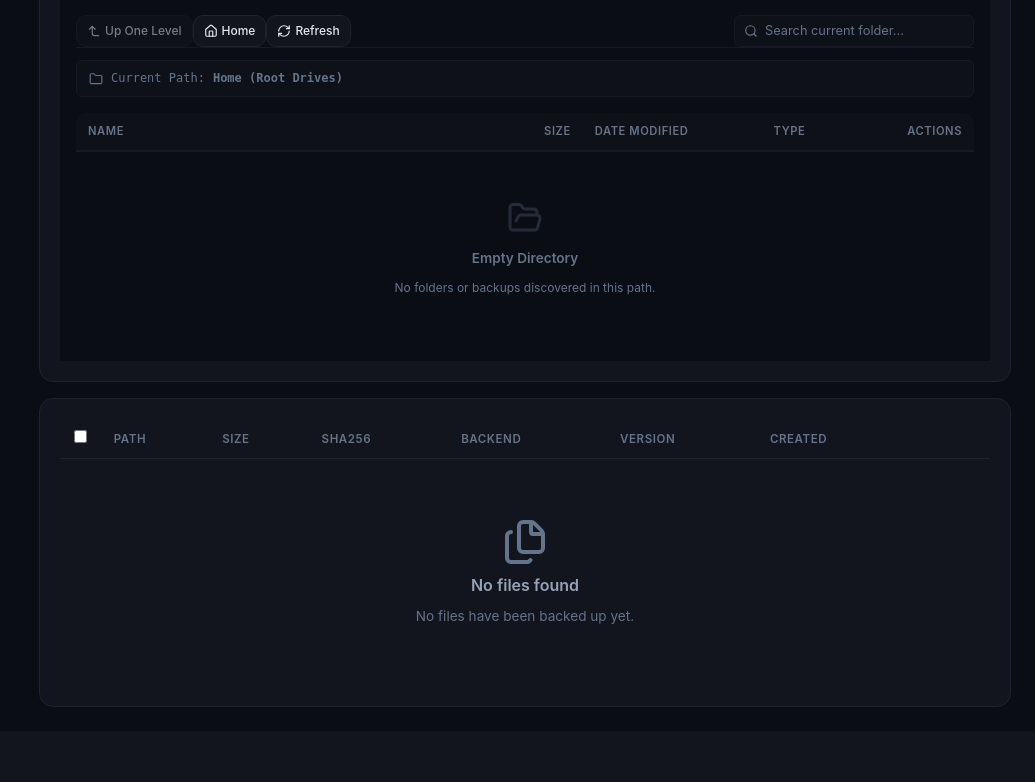
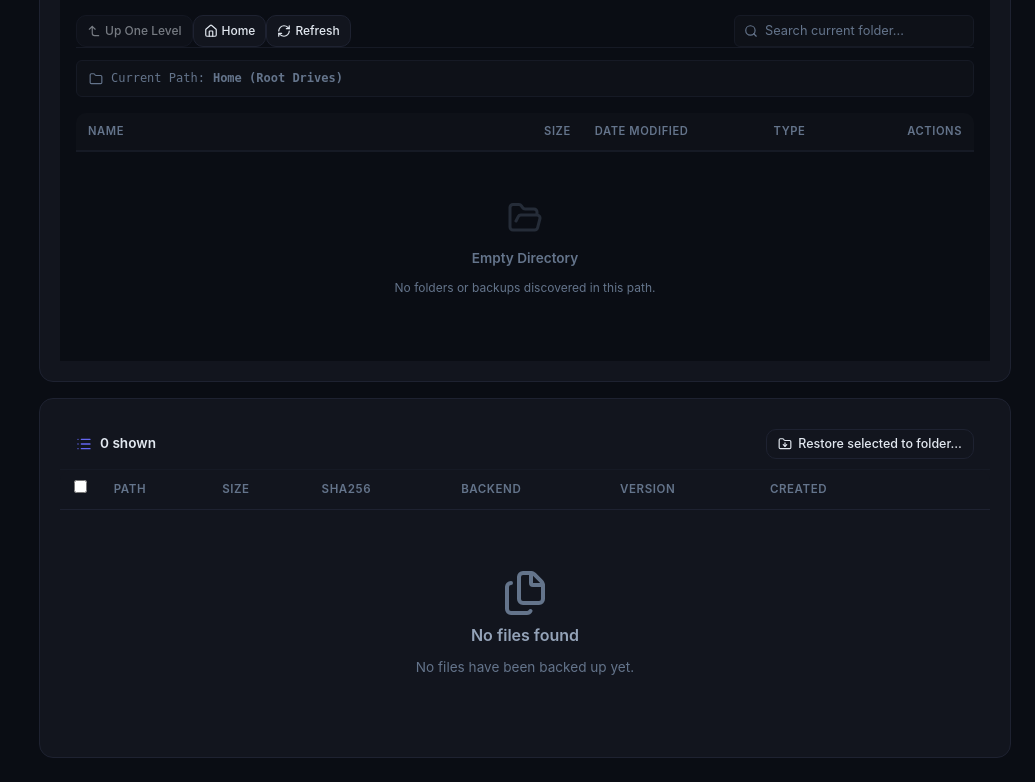
Before and after one commit to maruf5bd/backupme, a FastAPI app: template backupme/web/templates/files.html in a window 1280 px wide. Shown: the part 839-1621 px from the top of the page, without its empty margins (245-1280 px from the left). Before the commit the page ends 1546 px from the top, so only its background shows below. Run offline with FastAPI, Linux system fonts and the light colour scheme; the template is opened without the code that fills it, so the values that code supplies are empty; parts of the project's set-up code (start-up, migrations or seed data) failed here and were passed over; some libraries are stand-ins or nearby versions.

Commit message:
feat(web): restore search results to a folder - POST /api/restore/files + files-page buttons
The search-results table (and the bulk-selection bar) gained 'Restore all results to folder' / 'Restore selected to folder': an explicit id set is restored to a server-side folder through the existing background worker, with the live SSE progress card. The worker now takes prepared rows; /api/restore/all keeps its contract via a shared row-selector. Duplicate ids collapse, multiple versions of one path restore once (latest id wins), unknown/soft-deleted ids are skipped and reported.

Tests: tests/test_web_restore_files.py (real restores + skips + version dedupe + 400s + 409 while running).

```diff
--- a/backupme/web/routes/files.py
+++ b/backupme/web/routes/files.py
@@ -1,7 +1,8 @@
-"""File routes (backlog B05): listing, browse, tree, restore-all, download,
-preview, upload, delete, versions, verify, replication detail.
+"""File routes (backlog B05): listing, browse, tree, restore-all,
+restore-by-ids, download, preview, upload, delete, versions, verify,
+replication detail.
 
-The restore-all worker writes its progress into the shared _restore_state
+The restore workers write their progress into the shared _restore_state
 dict from routes/common.py, which /api/restore/status and the SSE stream read.
 """
 import asyncio
@@ -197,25 +198,42 @@ def register(app, ctx):
         except Exception as e:
             return JSONResponse({"error": str(e)}, status_code=500)
 
-    # ── Restore All Files ────────────────────────────────────
+    # ── Restore ──────────────────────────────────────────────
 
-    def _restore_worker(source_root: str, dest_path: str, path_filter: str):
+    def _select_restore_rows(source_root: str, path_filter: str):
+        """Index rows under a source root (optionally one subfolder), with
+        the subfolder prefix stripped so the worker restores relative to it."""
         rows = db.execute(
             "SELECT id, relative_path, sha256, size FROM files WHERE source_root = ? AND deleted_at IS NULL ORDER BY relative_path",
             (source_root,),
         ).fetchall()
-
-        # Filter to specific subfolder if given
+        sep = os.sep
         files = []
-        sep = os.sep
         for r in rows:
             rel = r["relative_path"]
             if path_filter:
                 # Match exact directory: "DCIM" should match "DCIM/photo.jpg" but not "DCIM2/photo.jpg"
                 if not (rel == path_filter or rel.startswith(path_filter + sep) or rel.startswith(path_filter + "\\")):
                     continue
-            files.append(dict(r))
+                if rel.startswith(path_filter + sep) or rel.startswith(path_filter + "\\"):
+                    rel = rel[len(path_filter)+1:].lstrip("\\/")
+                elif rel == path_filter:
+                    rel = os.path.basename(rel)
+            files.append({"id": r["id"], "relative_path": rel})
+        return files
 
+    def _start_restore(files: list, dest_path: str, source_label: str):
+        with _restore_lock:
+            _restore_state.update({
+                "running": False, "source_root": source_label, "dest_path": dest_path,
+                "total": len(files), "done": 0, "errors": 0, "current": "",
+                "error_list": [], "completed": False,
+            })
+        start_daemon_thread(_restore_worker, files, dest_path)
+        return {"status": "started", "source_root": source_label,
+                "dest_path": dest_path, "restoring": len(files)}
+
+    def _restore_worker(files: list, dest_path: str):
         with _restore_lock:
             _restore_state["total"] = len(files)
             _restore_state["running"] = True
@@ -224,12 +242,6 @@ def register(app, ctx):
         dest = Path(dest_path)
         for f in files:
             rel = f["relative_path"]
-            # If path_filter, strip the prefix so files restore relative to the subfolder
-            if path_filter:
-                if rel.startswith(path_filter + sep) or rel.startswith(path_filter + "\\"):
-                    rel = rel[len(path_filter)+1:].lstrip("\\/")
-                elif rel == path_filter:
-                    rel = os.path.basename(rel)
             # Defense in depth: the index is expected to hold clean relative
             # paths (scan + sanitize_member enforce this), but a poisoned or
             # legacy row must not write outside the restore destination.
@@ -278,15 +290,52 @@ def register(app, ctx):
             if _restore_state["running"]:
                 return JSONResponse({"error": "A restore is already running"}, status_code=409)
 
-        # Reset state
+        files = _select_restore_rows(source_root, path_filter)
+        return JSONResponse(_start_restore(files, dest_path, source_root))
+
+    @app.post("/api/restore/files")
+    async def api_restore_files(data: dict = Body(...)):
+        """Restore an explicit set of file ids (e.g. search results) to a
+        server-side folder. Duplicate ids collapse; multiple versions of the
+        same relative_path restore once with the latest version winning;
+        unknown or soft-deleted ids are skipped and reported."""
+        dest_path = data.get("dest_path", "").strip()
+        raw_ids = data.get("file_ids") or []
+        if not isinstance(raw_ids, list) or not raw_ids:
+            return JSONResponse(
+                {"error": "file_ids (non-empty list) and dest_path required"}, status_code=400)
+        try:
+            ids = sorted({int(x) for x in raw_ids})
+        except (TypeError, ValueError):
+            return JSONResponse({"error": "file_ids must be integers"}, status_code=400)
+        if not dest_path:
+            return JSONResponse({"error": "dest_path required"}, status_code=400)
+
         with _restore_lock:
-            _restore_state.update({
-                "running": False, "source_root": source_root, "dest_path": dest_path,
-                "total": 0, "done": 0, "errors": 0, "current": "", "error_list": [], "completed": False,
-            })
+            if _restore_state["running"]:
+                return JSONResponse({"error": "A restore is already running"}, status_code=409)
 
-        start_daemon_thread(_restore_worker, source_root, dest_path, path_filter)
-        return JSONResponse({"status": "started", "source_root": source_root, "dest_path": dest_path})
+        # Chunked IN() keeps the query under SQLite's variable limit for
+        # arbitrary user-selected id sets; latest id per path wins.
+        best = {}
+        for chunk_start in range(0, len(ids), 500):
+            chunk = ids[chunk_start:chunk_start + 500]
+            marks = ",".join("?" for _ in chunk)
+            rows = db.execute(
+                f"SELECT id, relative_path FROM files WHERE id IN ({marks}) AND deleted_at IS NULL",
+                chunk,
+            ).fetchall()
+            for r in rows:
+                prev = best.get(r["relative_path"])
+                if prev is None or r["id"] > prev["id"]:
+                    best[r["relative_path"]] = {"id": r["id"], "relative_path": r["relative_path"]}
+        files = sorted(best.values(), key=lambda d: d["relative_path"])
+        if not files:
+            return JSONResponse(
+                {"error": f"none of the {len(ids)} id(s) are live files"}, status_code=400)
+        payload = _start_restore(files, dest_path, f"{len(files)} file(s) by id")
+        payload["skipped"] = len(ids) - len(files)
+        return JSONResponse(payload)
 
     @app.get("/api/restore/stream")
     async def api_restore_stream():
--- a/backupme/web/templates/files.html
+++ b/backupme/web/templates/files.html
@@ -423,6 +423,9 @@
       <button class="btn btn-secondary btn-sm" onclick="bulkDownload()">
         <i data-lucide="download" style="width:14px;height:14px;"></i> Download All
       </button>
+      <button class="btn btn-secondary btn-sm" onclick="restoreSelected()">
+        <i data-lucide="folder-down" style="width:14px;height:14px;"></i> Restore selected to folder…
+      </button>
       <button class="btn btn-danger btn-sm" onclick="bulkDelete()">
         <i data-lucide="trash-2" style="width:14px;height:14px;"></i> Delete All
       </button>
@@ -435,6 +438,22 @@
 
 <!-- Files Table -->
 <div class="card">
+  <div class="flex items-center justify-between" style="padding:0.6rem 1rem;border-bottom:1px solid var(--border-subtle);flex-wrap:wrap;gap:0.5rem;">
+    <div class="flex items-center gap-2">
+      <i data-lucide="list" style="width:16px;height:16px;color:var(--accent);"></i>
+      <span class="font-semibold text-sm">{{ files|length }} shown{% if q %} for &ldquo;{{ q }}&rdquo;{% endif %}</span>
+    </div>
+    <div class="flex gap-2">
+      {% if q %}
+      <button class="btn btn-secondary btn-sm" onclick="restoreAllResults()" title="Restore every listed result to a folder on the server">
+        <i data-lucide="folder-down" style="width:14px;height:14px;"></i> Restore all results to folder…
+      </button>
+      {% endif %}
+      <button class="btn btn-secondary btn-sm" onclick="restoreSelected()" title="Restore the checked rows to a folder on the server">
+        <i data-lucide="folder-down" style="width:14px;height:14px;"></i> Restore selected to folder…
+      </button>
+    </div>
+  </div>
   <div class="table-wrapper">
     <table>
       <thead>
@@ -1219,6 +1238,47 @@
     }
   };
 
+  // ── Restore from the list view (search results / selection) ──
+  const SEARCH_RESULT_IDS = {{ files | map(attribute='id') | list | tojson }};
+
+  window.restoreFileIds = async function(ids, label) {
+    ids = [...new Set(ids.filter(Boolean))];
+    if (!ids.length) { App.Toast.error('Nothing selected to restore'); return; }
+    const dest = prompt('Restore ' + ids.length + ' file(s) to folder path:',
+                        'restore_out/' + (label || 'selection'));
+    if (!dest) return;
+    try {
+      const r = await App.fetchAPI('/api/restore/files', {
+        method: 'POST',
+        body: JSON.stringify({ file_ids: ids, dest_path: dest })
+      });
+      if (r.error) { App.Toast.error(r.error); return; }
+      const card = document.getElementById('restore-progress-card');
+      card.style.display = 'block';
+      document.getElementById('restore-progress-fill').style.width = '0%';
+      document.getElementById('restore-files-count').textContent = '0 / ' + r.restoring;
+      document.getElementById('restore-error-count').textContent = '0';
+      document.getElementById('restore-errors-list').innerHTML = '';
+      document.getElementById('restore-current-path').textContent = 'Starting restore...';
+      connectRestoreSSE();
+      App.Toast.show('Restoring ' + r.restoring + ' file(s) to ' + dest +
+                     (r.skipped ? ' (' + r.skipped + ' skipped)' : ''), 'success');
+    } catch (e) {
+      App.Toast.error('Failed to start restore: ' + e.message);
+    }
+  };
+
+  window.restoreAllResults = function() {
+    restoreFileIds(SEARCH_RESULT_IDS, {{ (q or '') | tojson }});
+  };
+
+  window.restoreSelected = function() {
+    restoreFileIds(
+      [...document.querySelectorAll('.file-checkbox:checked')].map(cb => parseInt(cb.dataset.id, 10)),
+      'selection');
+  };
+
+
   // ── View Mode Toggle ──────────────────────────────────
   let _viewMode = 'list';
   let _treeLoaded = false;
```
Also changed, not shown: tests/test_web_restore_files.py (added, +110 -0 lines).
